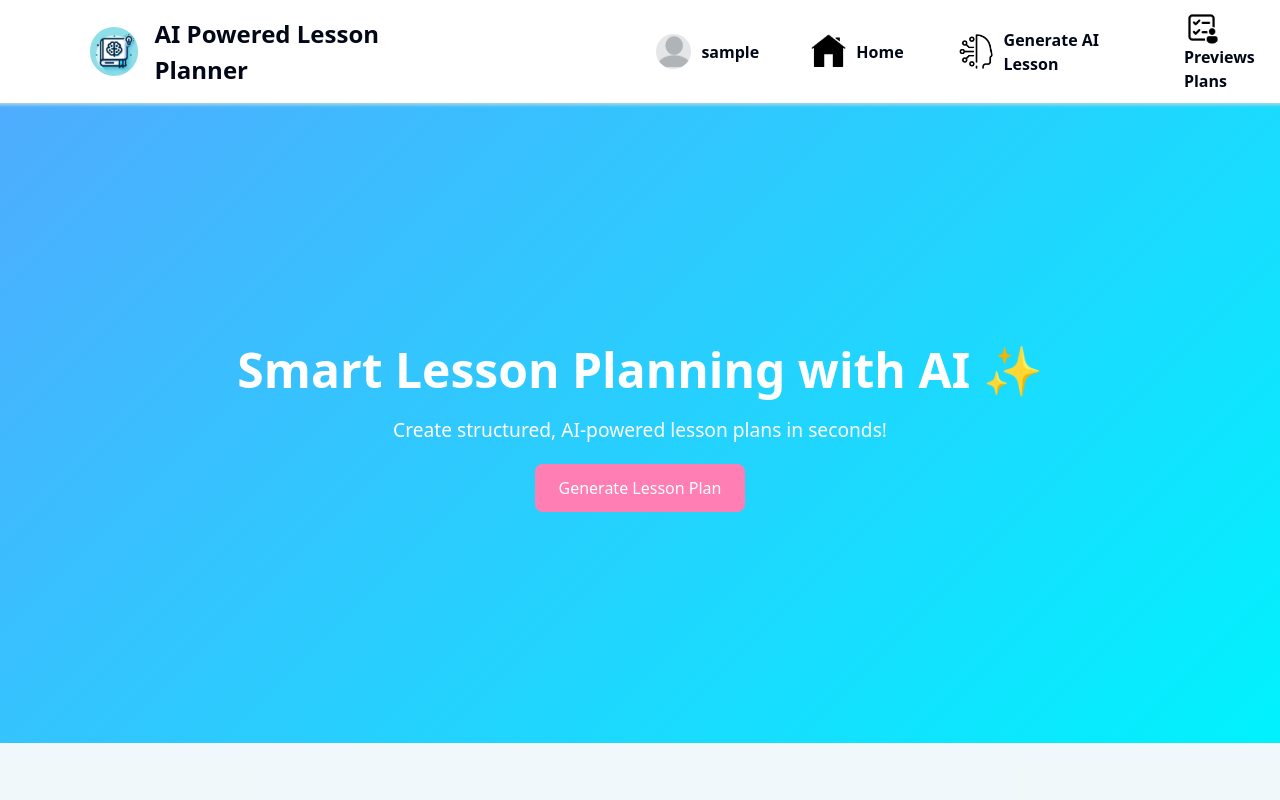
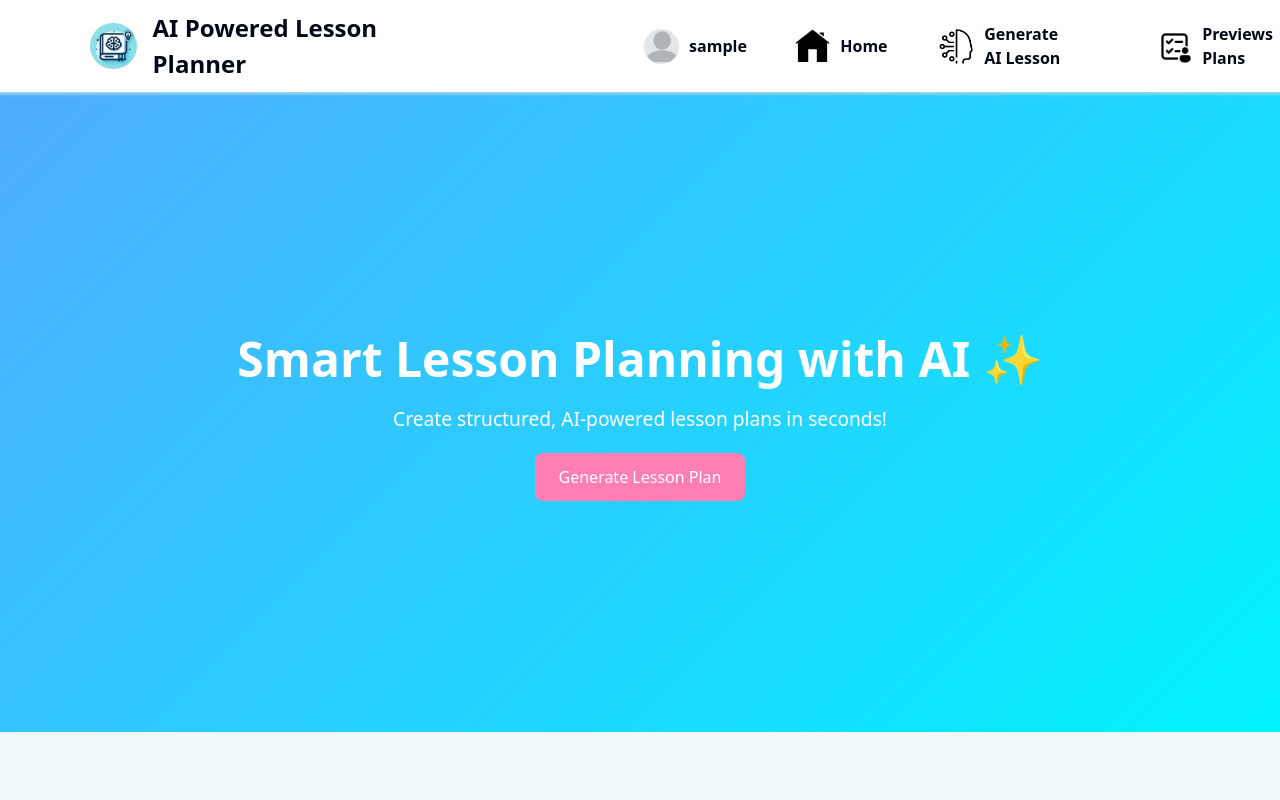
Before and after one commit to Tushar1082/AI-Powered-Lesson-Planner, a React (Vite) app: page / in a window 1280 px wide. Shown: the top 800 px of the page. Built offline with nearby package versions, Linux system fonts and the light colour scheme; sample sign-in values are in the browser's storage.

Commit message:
Update navbar.jsx

```diff
--- a/src/module components/Homepage/navbar/navbar.jsx
+++ b/src/module components/Homepage/navbar/navbar.jsx
@@ -36,7 +36,7 @@ export default function Navbar({setScrollToPlan}) {
                 <span>Generate AI Lesson</span>
             </div>
             <div>
-                <Link to="/previewsLessonPlans">
+                <Link to="/previewsLessonPlans" style={{display:'flex',gap:'10px', alignItems:'center'}}>
                     <img src="previewsPlan.png" alt="error" />
                     <span>Previews Plans</span>
                 </Link>
```
